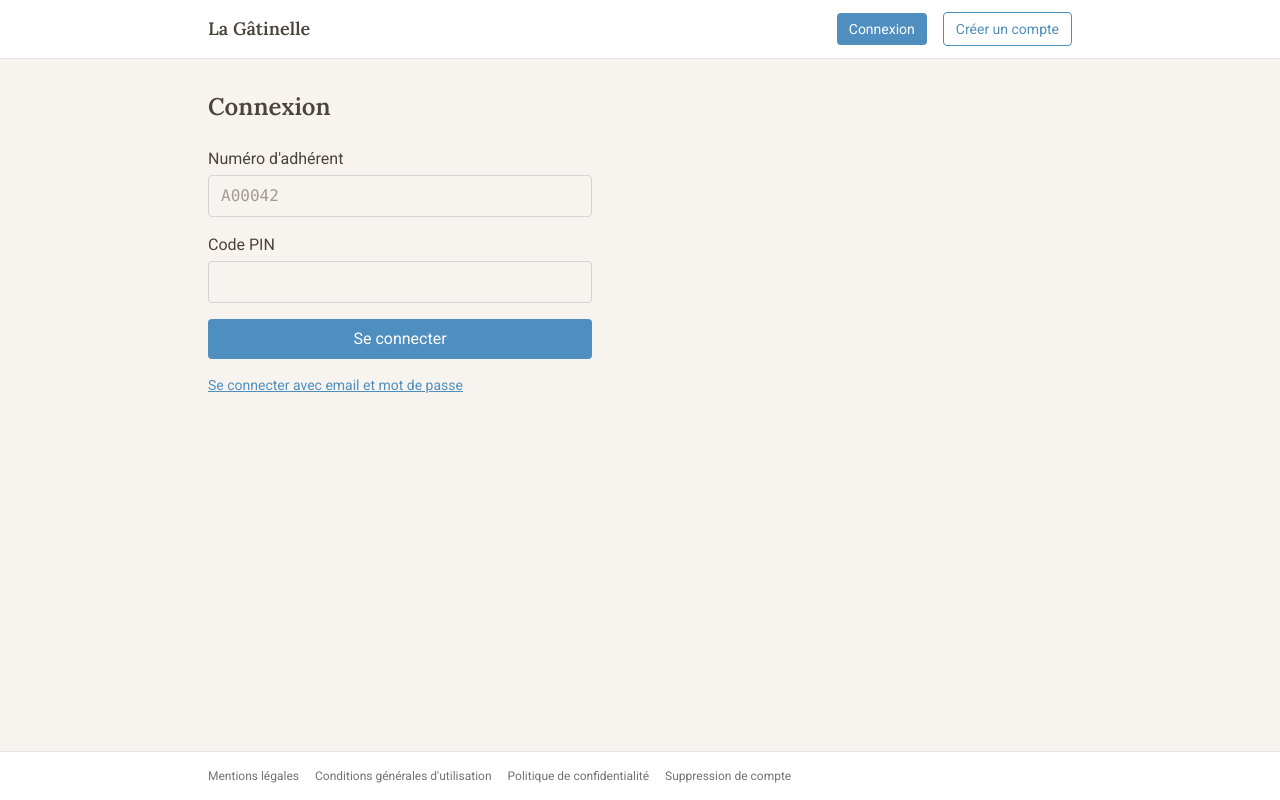
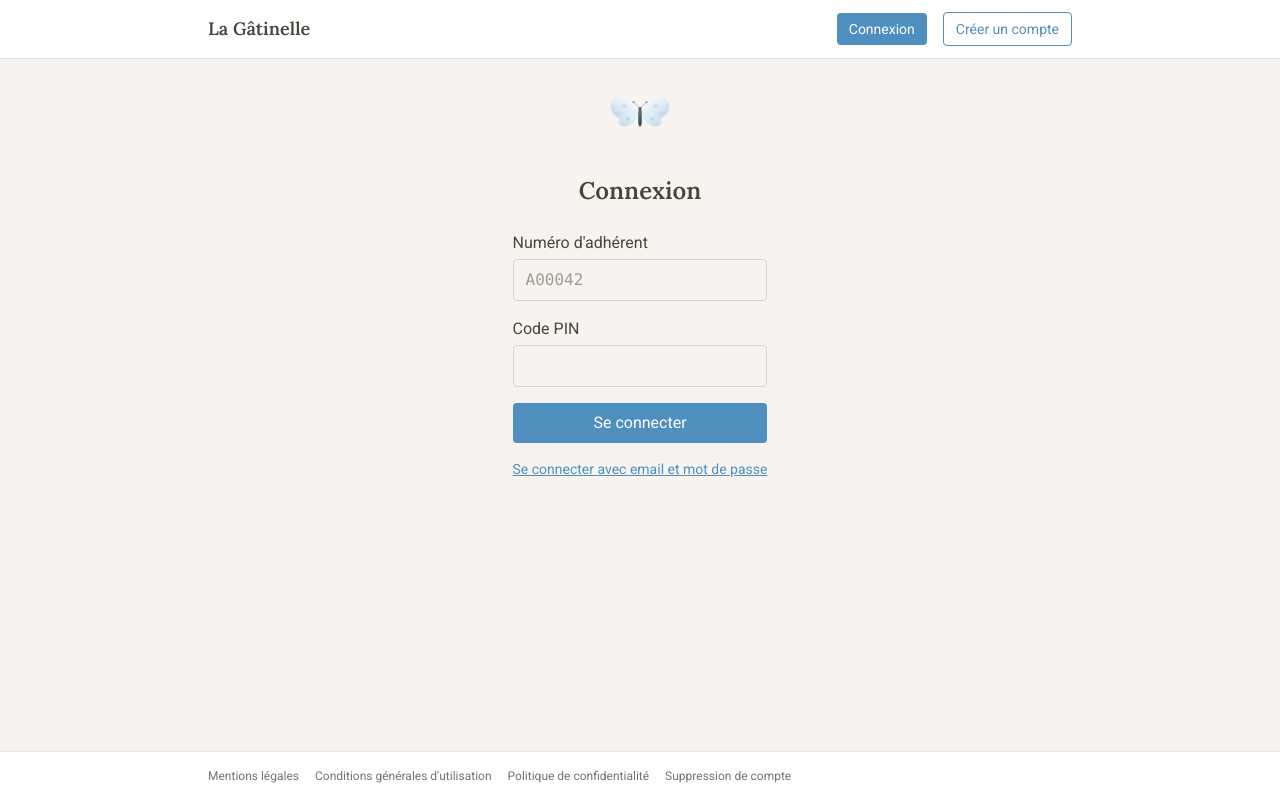
Before and after one commit to guedeflais/gatinelle, a Next.js app: page /connexion in a window 1280 px wide. Built offline with nearby package versions, Linux system fonts and the light colour scheme; no server answers.

Commit message:
Ajoute le papillon sur l'écran de connexion
Cohérence avec la page d'accueil, qui l'affiche déjà.

```diff
--- a/src/app/(auth)/connexion/page.tsx
+++ b/src/app/(auth)/connexion/page.tsx
@@ -1,13 +1,15 @@
 import { redirect } from "next/navigation";
 import { auth } from "@/lib/auth";
 import { ConnexionSwitcher } from "@/components/ConnexionSwitcher";
+import { Butterfly } from "@/components/Butterfly";
 
 export default async function ConnexionPage() {
   const session = await auth();
   if (session?.user) redirect("/payer");
 
   return (
-    <div className="flex flex-col gap-6">
+    <div className="flex flex-col items-center gap-6">
+      <Butterfly flying={false} />
       <h1 className="text-2xl font-semibold">Connexion</h1>
       <ConnexionSwitcher />
     </div>
```
